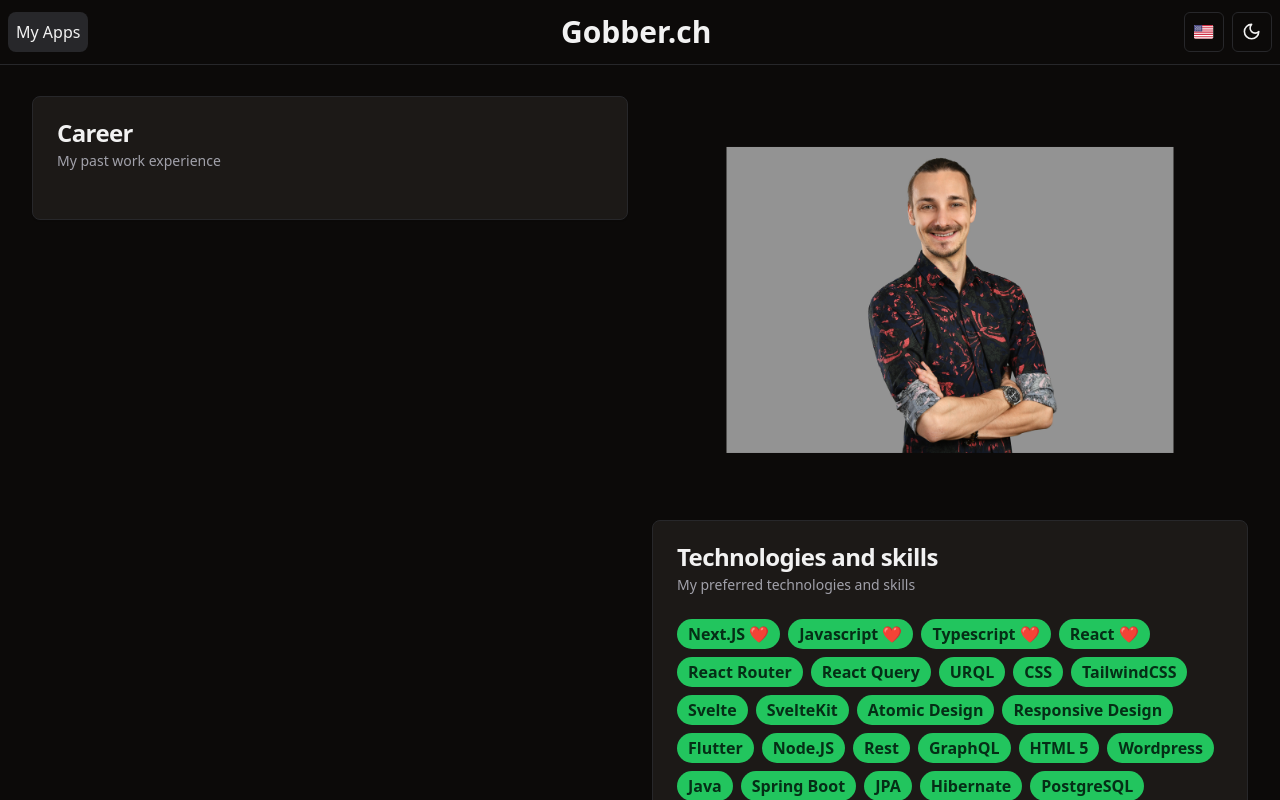
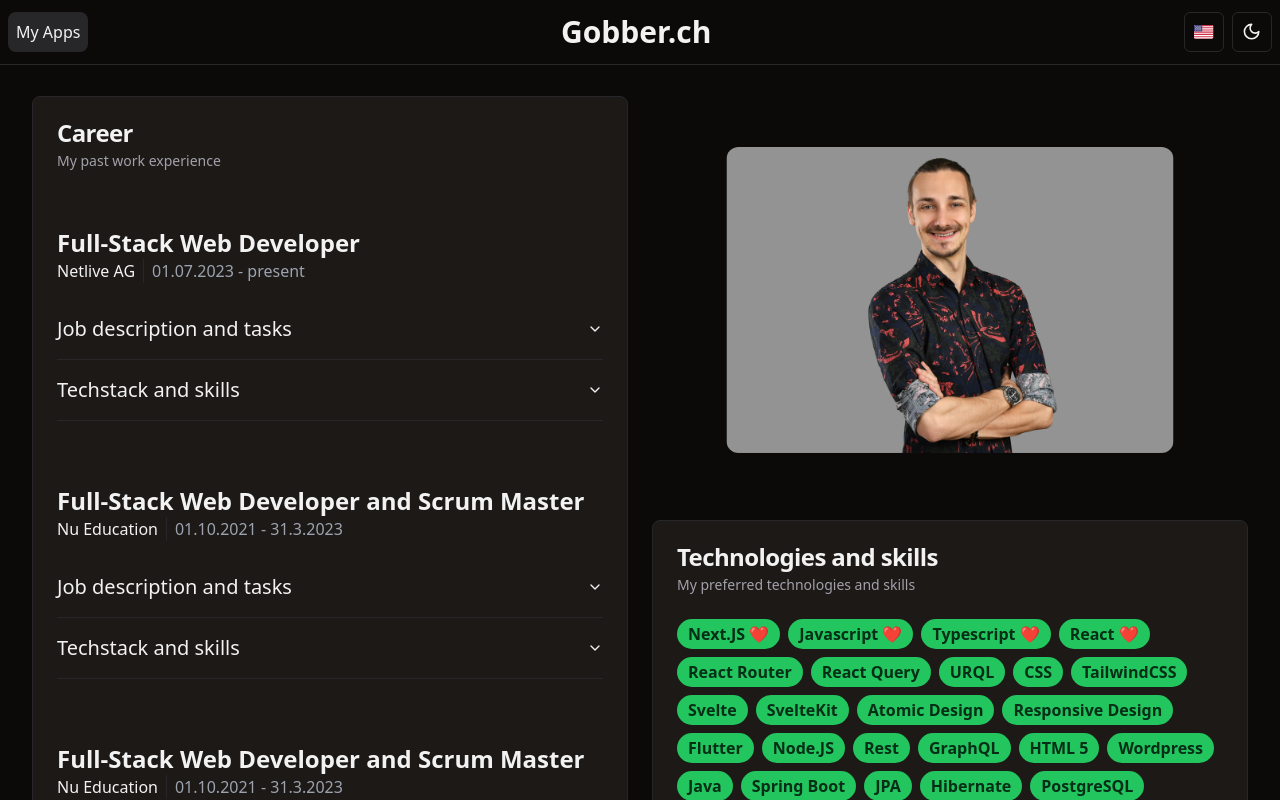
Before and after one commit to KyrillGobber/kyFrontpage, a React (Vite) app: page / in a window 1280 px wide. Shown: the top 800 px of the page. Built offline with nearby package versions, Linux system fonts and the light colour scheme.

Commit message:
feat: Career additions

```diff
--- a/package.json
+++ b/package.json
@@ -11,6 +11,7 @@
     "host": "vite --host"
   },
   "dependencies": {
+    "@radix-ui/react-accordion": "^1.1.2",
     "@radix-ui/react-avatar": "^1.0.4",
     "@radix-ui/react-dropdown-menu": "^2.0.6",
     "@radix-ui/react-hover-card": "^1.0.7",
--- a/src/components/organisms/CareerBlock.tsx
+++ b/src/components/organisms/CareerBlock.tsx
@@ -1,5 +1,15 @@
 import { useTranslation } from "react-i18next";
 import { Card, CardContent, CardDescription, CardHeader, CardTitle } from "../ui/card";
+import { Experience, Experiences } from "@/lib/constants";
+import { Accordion, AccordionContent, AccordionItem, AccordionTrigger } from "../ui/accordion";
+
+const getCareerItems = () => {
+    return Experiences.map((experience, index) => {
+        return (
+            <CareerItem key={index} experience={experience} />
+        );
+    });
+}
 
 export const CareerBlock = () => {
     const { t } = useTranslation();
@@ -9,9 +19,53 @@ export const CareerBlock = () => {
                 <CardTitle>{t("career.title")}</CardTitle>
                 <CardDescription>{t("career.desc")}</CardDescription>
             </CardHeader>
-            <CardContent>
-
+            <CardContent className="flex flex-col">
+                {getCareerItems()}
             </CardContent>
         </Card>
     );
 };
+
+type CareerItemProps = {
+    experience: Experience
+}
+
+const TaskItems = ({ tasks }: { tasks: string[] }) => {
+    const { t } = useTranslation();
+    return tasks.map((task, index) => {
+        return (
+            <p key={index}>- {t(task)}</p>
+        );
+    })
+}
+
+const CareerItem = ({ experience }: CareerItemProps) => {
+    const { t } = useTranslation();
+    return (
+        <div className="flex flex-col gap-4 py-8">
+            <div>
+                <h2>{t(experience.title)}</h2>
+                <span className="flex flex-row gap-2 divide divide-x">
+                    <p>{t(experience.company)}</p>
+                    <p className="text-gray-400 pl-2">{t(experience.time)}</p>
+                </span>
+            </div>
+            <div>
+                <Accordion type="single" collapsible>
+                    <AccordionItem value="item-1">
+                        <AccordionTrigger>{t('career.experienceDesc')}</AccordionTrigger>
+                        <AccordionContent>
+                            {t(experience.desc)}
+                        </AccordionContent>
+                    </AccordionItem>
+                    <AccordionItem value="item-2">
+                        <AccordionTrigger>{t('career.skillsAndTechstack')}</AccordionTrigger>
+                        <AccordionContent>
+                            <TaskItems tasks={experience.tasks} />
+                        </AccordionContent>
+                    </AccordionItem>
+                </Accordion>
+            </div>
+        </div>
+    );
+}
--- a/src/components/organisms/MainContent.tsx
+++ b/src/components/organisms/MainContent.tsx
@@ -10,7 +10,7 @@ export const MainContent = () => {
                 <CareerBlock />
             </div>
             <div className="flex flex-col gap-4">
-                <img src={Portrait} alt="Portrait" className="scale-75" />
+                <img src={Portrait} alt="Portrait" className="scale-75 rounded-2xl" />
                 <SkillTags />
                 <SetupCarousel />
             </div>
--- /dev/null
+++ b/src/components/ui/accordion.tsx
@@ -0,0 +1,56 @@
+import * as React from "react"
+import * as AccordionPrimitive from "@radix-ui/react-accordion"
+import { ChevronDown } from "lucide-react"
+
+import { cn } from "@/lib/utils"
+
+const Accordion = AccordionPrimitive.Root
+
+const AccordionItem = React.forwardRef<
+  React.ElementRef<typeof AccordionPrimitive.Item>,
+  React.ComponentPropsWithoutRef<typeof AccordionPrimitive.Item>
+>(({ className, ...props }, ref) => (
+  <AccordionPrimitive.Item
+    ref={ref}
+    className={cn("border-b", className)}
+    {...props}
+  />
+))
+AccordionItem.displayName = "AccordionItem"
+
+const AccordionTrigger = React.forwardRef<
+  React.ElementRef<typeof AccordionPrimitive.Trigger>,
+  React.ComponentPropsWithoutRef<typeof AccordionPrimitive.Trigger>
+>(({ className, children, ...props }, ref) => (
+  <AccordionPrimitive.Header className="flex">
+    <AccordionPrimitive.Trigger
+      ref={ref}
+      className={cn(
+        "flex flex-1 items-center justify-between py-4 font-medium transition-all hover:underline [&[data-state=open]>svg]:rotate-180",
+        className
+      )}
+      {...props}
+    >
+      {children}
+      <ChevronDown className="h-4 w-4 shrink-0 transition-transform duration-200" />
+    </AccordionPrimitive.Trigger>
+  </AccordionPrimitive.Header>
+))
+AccordionTrigger.displayName = AccordionPrimitive.Trigger.displayName
+
+const AccordionContent = React.forwardRef<
+  React.ElementRef<typeof AccordionPrimitive.Content>,
+  React.ComponentPropsWithoutRef<typeof AccordionPrimitive.Content>
+>(({ className, children, ...props }, ref) => (
+  <AccordionPrimitive.Content
+    ref={ref}
+    className="overflow-hidden text-sm transition-all data-[state=closed]:animate-accordion-up data-[state=open]:animate-accordion-down"
+    {...props}
+  >
+    <div className={cn("pb-4 pt-0", className)}>{children}</div>
+  </AccordionPrimitive.Content>
+))
+
+AccordionContent.displayName = AccordionPrimitive.Content.displayName
+
+export { Accordion, AccordionItem, AccordionTrigger, AccordionContent }
--- a/src/lib/constants.ts
+++ b/src/lib/constants.ts
@@ -1,40 +1,84 @@
 export const MySkills = [
-    'Next.JS ❤',
-    'Javascript ❤',
-    'Typescript ❤',
-    'React ❤',
-    'React Router',
-    'React Query',
-    'URQL',
-    'CSS',
-    'TailwindCSS',
-    'Svelte',
-    'SvelteKit',
-    'Atomic Design',
-    'Responsive Design',
-    'Flutter',
-    'Node.JS',
-    'Rest',
-    'GraphQL',
-    'HTML 5',
-    'Wordpress',
-    'Java',
-    'Spring Boot',
-    'JPA',
-    'Hibernate',
-    'PostgreSQL',
-    'MongoDB',
-    'DevOps',
-    'Docker',
-    'Git',
-    'Github Actions',
-    'Jira',
-    'Confluence',
-    'Scrum',
-    'Scrum Master',
-    'Agile',
-    'Kanban',
-    'Linux ❤', // Pop up with "I use arch btw"
-    'NeoVim ❤',
-    'Tmux ❤',
+    "Next.JS ❤",
+    "Javascript ❤",
+    "Typescript ❤",
+    "React ❤",
+    "React Router",
+    "React Query",
+    "URQL",
+    "CSS",
+    "TailwindCSS",
+    "Svelte",
+    "SvelteKit",
+    "Atomic Design",
+    "Responsive Design",
+    "Flutter",
+    "Node.JS",
+    "Rest",
+    "GraphQL",
+    "HTML 5",
+    "Wordpress",
+    "Java",
+    "Spring Boot",
+    "JPA",
+    "Hibernate",
+    "PostgreSQL",
+    "MongoDB",
+    "DevOps",
+    "Docker",
+    "Git",
+    "Github Actions",
+    "Jira",
+    "Confluence",
+    "Scrum",
+    "Scrum Master",
+    "Agile",
+    "Kanban",
+    "Linux ❤", // Pop up with "I use arch btw"
+    "NeoVim ❤",
+    "Tmux ❤",
 ];
+
+export type Experience = {
+    title: string;
+    company: string;
+    time: string;
+    desc: string;
+    tasks: string[];
+}
+
+export const Experiences: Experience[] = [
+    {
+        title: "experiences.netlive.title",
+        company: "experiences.netlive.companyName",
+        time: "experiences.netlive.time",
+        desc: "experiences.netlive.desc",
+        tasks: [
+            "experiences.netlive.task1",
+            "experiences.netlive.task2",
+            "experiences.netlive.task3",
+        ],
+    },
+    {
+        title: "experiences.nu.title",
+        company: "experiences.nu.companyName",
+        time: "experiences.nu.time",
+        desc: "experiences.nu.desc",
+        tasks: [
+            "experiences.nu.task1",
+            "experiences.nu.task2",
+            "experiences.nu.task3",
+        ],
+    },
+    {
+        title: "experiences.nu.title",
+        company: "experiences.nu.companyName",
+        time: "experiences.nu.time",
+        desc: "experiences.nu.desc",
+        tasks: [
+            "experiences.nu.task1",
+            "experiences.nu.task2",
+            "experiences.nu.task3",
+        ],
+    },
+];
--- a/src/translations/de.json
+++ b/src/translations/de.json
@@ -1,5 +1,7 @@
 {
-    "random": "dütsch",
+    "general": {
+        "desc": "Beschreibung"
+    },
     "languages": {
         "english": "Englisch",
         "german": "Deutsch"
@@ -13,24 +15,38 @@
     },
     "career": {
         "title": "Werdegang",
-        "desc": "Meine vergangene Arbeitserfahrung"
+        "desc": "Meine vergangene Arbeitserfahrung",
+        "experienceDesc": "Jobbeschreibung und Aufgaben",
+        "skillsAndTechstack": "Technologien und Skills"
     },
     "experiences": {
         "netlive": {
-            "title": "Full-Stack Web Developer, Fokus Frontend",
+            "title": "Full-Stack Web Developer",
             "companyName": "Netlive AG",
             "time": "01.07.2023 - present",
+            "desc": "Neues Risk Management Tool für Banken. Planung und Design der App bis Live Schaltung.",
             "task1": "Risk Management Tool für Banken",
-            "task2": "Planung und Aufbau des neuen Produkts",
+            "task2": "Scrum Master",
             "task3": "React Frontend, C#, GraphQL Backend"
         },
         "nu": {
             "title": "Full-Stack Webentwickler und Scrum Master",
-            "companyName": "CleoAG / Nu Education",
+            "companyName": "Nu Education",
             "time": "01.10.2021 - 31.3.2023",
+            "desc": "Startup. Umsetzung einer neuen Lernplatform für Schulen, Unis usw. Leiten des Teams als Scrum Master und Full-Stack Entwicklung sowie Aufgaben im Devops Bereich.",
             "task1": "Next.JS Frontend mit TailwindCSS",
             "task2": "Java Spring Boot und JPA Backend",
             "task3": "Scrum Master im Core Team",
+            "task4": "Various DevOps Tasks, Docker, Ansible etc."
+        },
+        "CleoAG": {
+            "title": "Full-Stack Web Developer",
+            "companyName": "Cleo AG",
+            "time": "01.10.2021 - 31.3.2023",
+            "desc": "Workign as a full-stack Software Consultant for many different customers, including banks and startups.",
+            "task1": "Next.JS Frontend with TailwindCSS",
+            "task2": "Java Spring Boot and JPA Backend",
+            "task3": "Scrum Master in Core Team",
             "task4": "Various DevOps Tasks, Docker, Ansible etc."
         },
         "sgkb": {
--- a/src/translations/en.json
+++ b/src/translations/en.json
@@ -1,5 +1,7 @@
 {
-    "random": "english",
+    "general": {
+        "desc": "Description"
+    },
     "languages": {
         "english": "English",
         "german": "German"
@@ -13,21 +15,35 @@
     },
     "career": {
         "title": "Career",
-        "desc": "My past work experience"
+        "desc": "My past work experience",
+        "experienceDesc": "Job description and tasks",
+        "skillsAndTechstack": "Techstack and skills"
     },
     "experiences": {
         "netlive": {
-            "title": "Full-Stack Web Developer, focus on frontend",
+            "title": "Full-Stack Web Developer",
             "companyName": "Netlive AG",
             "time": "01.07.2023 - present",
+            "desc": "Neues Risk Management Tool für Banken. Planung und Design der App bis Live Schaltung.",
             "task1": "Risk management tool for banks",
-            "task2": "Planning and building the app from ground up",
+            "task2": "Scrum Master",
             "task3": "React frontend, C# GraphQL backend"
         },
         "nu": {
             "title": "Full-Stack Web Developer and Scrum Master",
-            "companyName": "CleoAG / Nu Education",
+            "companyName": "Nu Education",
             "time": "01.10.2021 - 31.3.2023",
+            "desc": "Startup. Development of a new learning platform for schools, universities etc. Leading the team as Scrum Master and full-stack development including DevOps tasks",
+            "task1": "Next.JS Frontend with TailwindCSS",
+            "task2": "Java Spring Boot and JPA Backend",
+            "task3": "Scrum Master in Core Team",
+            "task4": "Various DevOps Tasks, Docker, Ansible etc."
+        },
+        "CleoAG": {
+            "title": "Full-Stack Web Developer",
+            "companyName": "Cleo AG",
+            "time": "01.10.2021 - 31.3.2023",
+            "desc": "Working as a full-stack Software Consultant for many different customers, including banks and startups.",
             "task1": "Next.JS Frontend with TailwindCSS",
             "task2": "Java Spring Boot and JPA Backend",
             "task3": "Scrum Master in Core Team",
```
Also changed, not shown: 1 other file (tests, documents, lock files or other folders).
